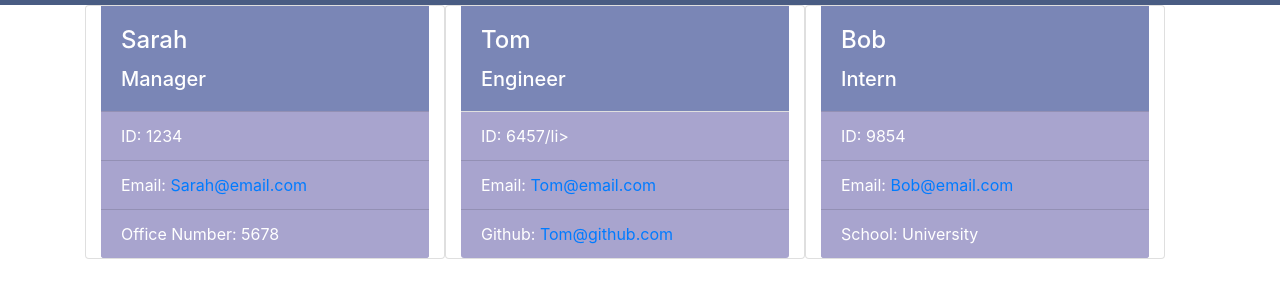
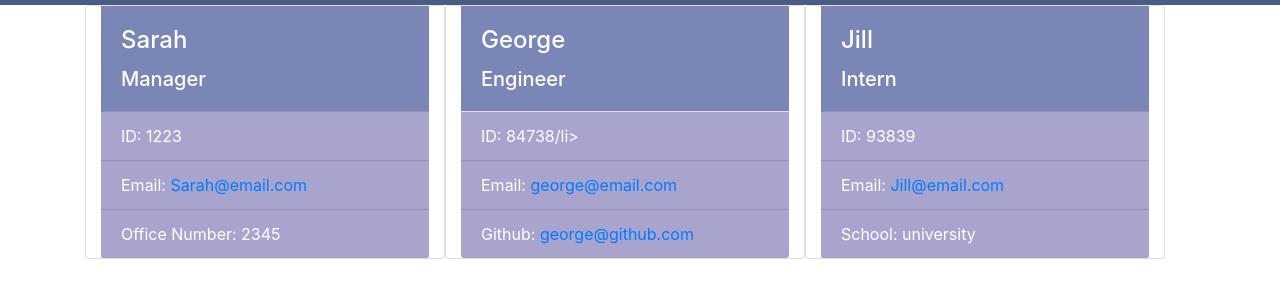
Before and after one commit to pbnj1/Team-member-ID-fabricator, a website: page dist/index.html in a window 1280 px wide. Shown: the part 115-412 px from the top of the page. Drawn offline with nearby package versions, Linux system fonts and the light colour scheme.

```diff
--- a/dist/index.html
+++ b/dist/index.html
@@ -28,11 +28,11 @@
           <h5 class="card-text">Manager</h5>
         </div>
         <ul class="list-group list-group-flush bottom">
-          <li class="list-group-item bottom">ID: 1234</li>
+          <li class="list-group-item bottom">ID: 1223</li>
           <li class="list-group-item bottom">Email:
             <a href="#" class="card-link"> Sarah@email.com</a>
           </li>
-          <li class="list-group-item bottom"> Office Number: 5678</li>
+          <li class="list-group-item bottom"> Office Number: 2345</li>
         </ul>
       </div>
 
@@ -41,16 +41,16 @@
 
   <div class="card col-4" style="width: 18rem">
     <div class="card-body top">
-      <h4 class="card-title">Tom</h4>
+      <h4 class="card-title">George</h4>
       <h5 class="card-text">Engineer</h5>
     </div>
     <ul class="list-group list-group-flush">
-      <li class="list-group-item bottom">ID: 6457/li>
+      <li class="list-group-item bottom">ID: 84738/li>
       <li class="list-group-item bottom">Email:
-        <a href="#" class="card-link"> Tom@email.com</a>
+        <a href="#" class="card-link"> george@email.com</a>
       </li>
       <li class="list-group-item bottom">Github:
-        <a href="#" class="card-link"> Tom@github.com</a>
+        <a href="#" class="card-link"> george@github.com</a>
       </li>
     </ul>
   </div>
@@ -60,15 +60,15 @@
 
   <div class="card col-4" style="width: 18rem">
     <div class="card-body top">
-      <h4 class="card-title">Bob</h4>
+      <h4 class="card-title">Jill</h4>
       <h5 class="card-text">Intern</h5>
     </div>
     <ul class="list-group list-group-flush bottom">
-      <li class="list-group-item bottom">ID: 9854</li>
+      <li class="list-group-item bottom">ID: 93839</li>
       <li class="list-group-item bottom">Email:
-        <a href="#" class="card-link"> Bob@email.com</a>
+        <a href="#" class="card-link"> Jill@email.com</a>
       </li>
-      <li class="list-group-item bottom">School: University</li>
+      <li class="list-group-item bottom">School: university</li>
     </ul>
   </div>
 
```
